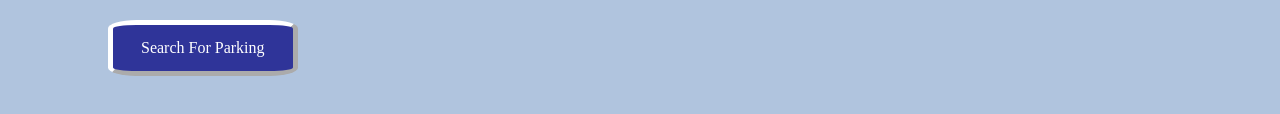
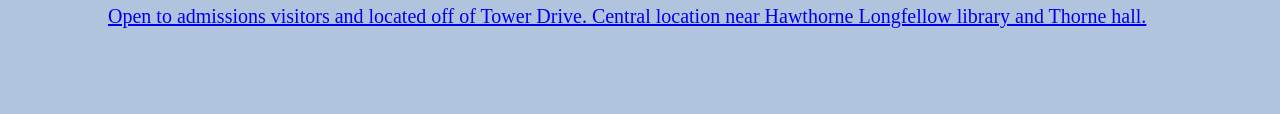
Before and after one commit to andreaditeodoro/PolarParking, a plain HTML site: page index.html in a window 1280 px wide. Shown: the part 668-782 px from the top of the page. Drawn offline with Linux system fonts and the light colour scheme.

Commit message:
Update index.html

```diff
--- a/index.html
+++ b/index.html
@@ -31,9 +31,6 @@
     <div class="col-md-5">
       <h2>Admissions Parking Lot (Burton-Little House)</h2>
       <p>Open to admissions visitors and located off of Tower Drive. Central location near Hawthorne Longfellow library and Thorne hall. </p>
-      <a href="log.html">
-        <button class="button">Search For Parking</button>
-    </div>
   </div>
   <nav class="topnav">
     <a class="active" href="#home">Home</a>
```
